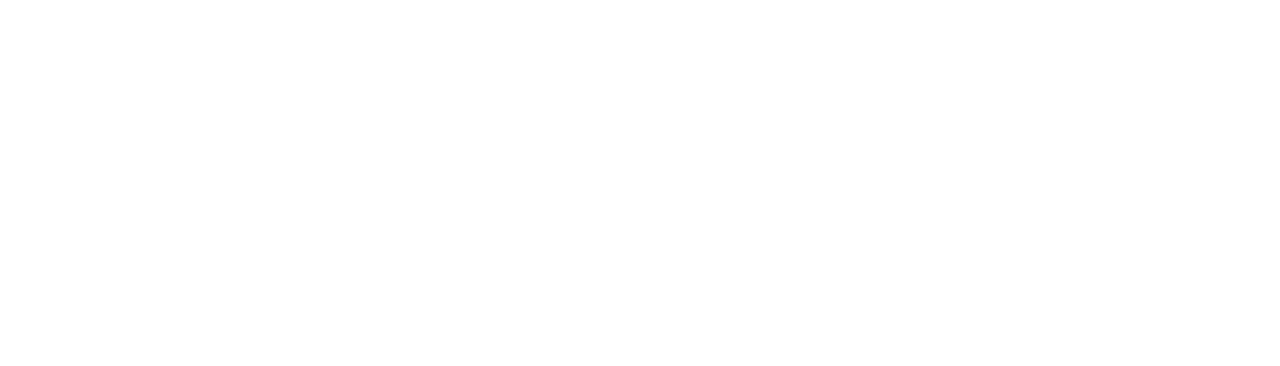
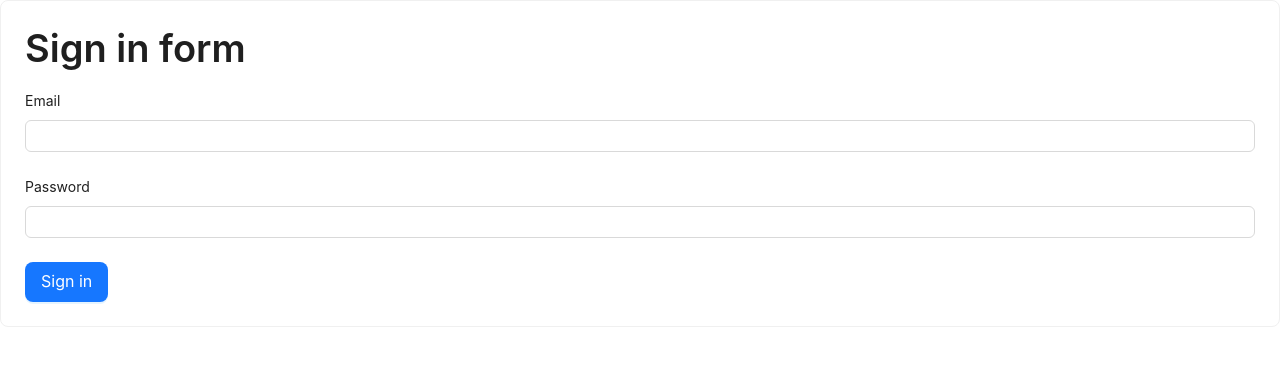
Before and after one commit to wilfredcloud/talkpod, a React (Vite) app: page /signin in a window 1280 px wide. Shown: the top 366 px of the page. Built offline with nearby package versions, Linux system fonts and the light colour scheme.

Commit message:
create sign in and sign up pages

```diff
--- a/src/App.tsx
+++ b/src/App.tsx
@@ -1,8 +1,16 @@
+import { BrowserRouter, Route, Routes } from "react-router-dom";
+import SignUp from "./pages/SignUp";
+import SignIn from "./pages/SignIn";
 
 function App() {
 
   return (
-    <></>
+    <BrowserRouter>
+    <Routes>
+      <Route path="/signup" element={<SignUp/>} />
+      <Route path="/signin" element={<SignIn/>} />
+    </Routes>
+    </BrowserRouter>
   )
 }
 
--- a/src/pages/SignIn.tsx
+++ b/src/pages/SignIn.tsx
@@ -0,0 +1,23 @@
+import { Button, Card, Form, Input } from 'antd'
+import Title from 'antd/es/typography/Title'
+
+const SignIn = () => {
+  return (
+    <div className=' w-full h-screen flex justify-center items-center'>
+        <Card>
+            <Form layout='vertical'>
+                <Title>Sign in form</Title>
+                <Form.Item label="Email">
+                    <Input type='email'/>
+                </Form.Item>
+                <Form.Item label="Password">
+                    <Input type='password'/>
+                </Form.Item>
+                <Button htmlType='submit' type='primary' size='large'>Sign in</Button>
+            </Form>
+        </Card>
+    </div>
+  )
+}
+
+export default SignIn
--- a/src/pages/SignUp.tsx
+++ b/src/pages/SignUp.tsx
@@ -1,13 +1,22 @@
-import { Card, Form, Input } from 'antd'
+import { Button, Card, Form, Input } from 'antd'
+import Title from 'antd/es/typography/Title'
 
 const SignUp = () => {
   return (
     <div className=' w-full h-screen flex justify-center items-center'>
         <Card>
-            <Form >
+            <Form layout='vertical'>
+                <Title>Sign up form</Title>
                 <Form.Item label="Name">
                     <Input/>
                 </Form.Item>
+                <Form.Item label="Email">
+                    <Input type='email'/>
+                </Form.Item>
+                <Form.Item label="Password">
+                    <Input type='password'/>
+                </Form.Item>
+                <Button htmlType='submit' type='primary' size='large'>Create Account</Button>
             </Form>
         </Card>
     </div>
```
